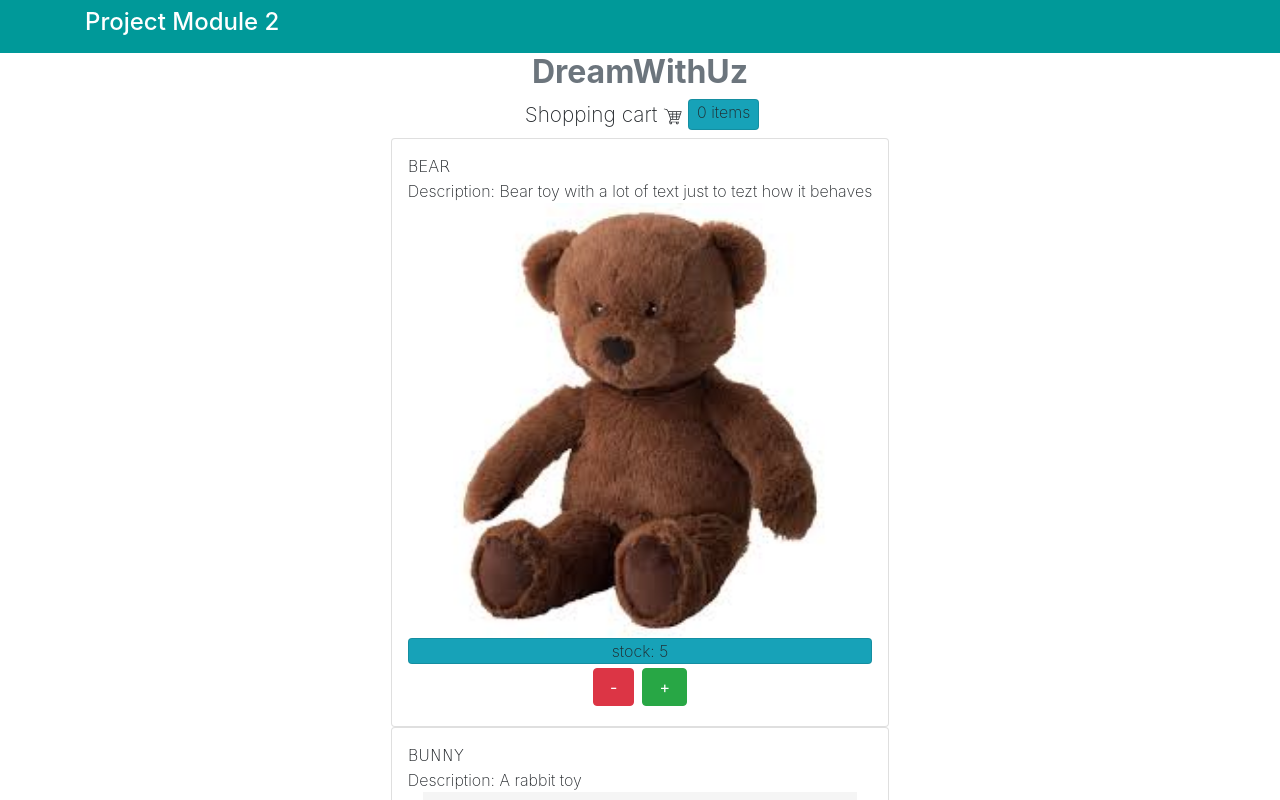
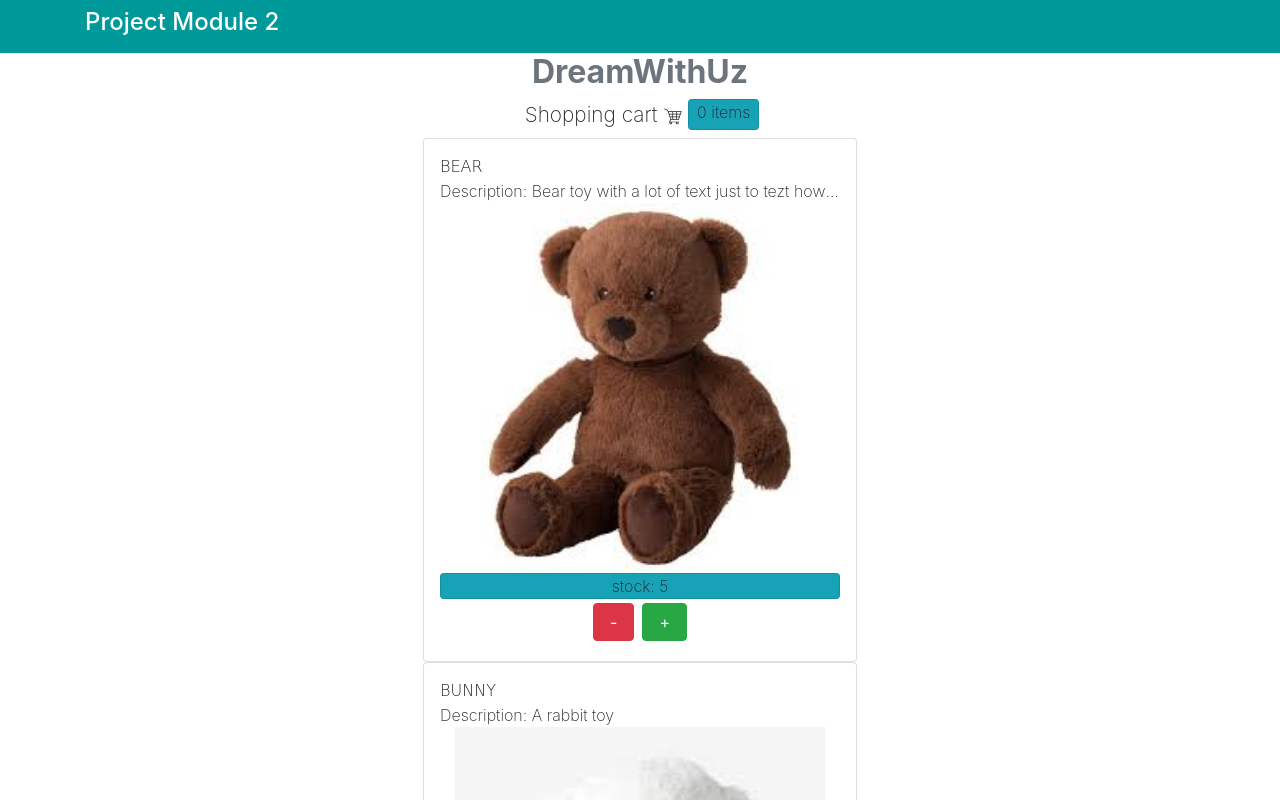
Before and after one commit to TJGaspar/MEAN-MERN2, a React (Create React App) app: page / in a window 1280 px wide. Shown: the top 800 px of the page. Built offline with nearby package versions, Linux system fonts and the light colour scheme.

Commit message:
React app beta v3

```diff
--- a/public/data.json
+++ b/public/data.json
@@ -1,38 +1,38 @@
 [
 	{
 		"productName": "bEAR",
-      "productDescription": "Bear toy with a lot of text just to tezt how it behaves",
+		"productDescription": "Bear toy with a lot of text just to tezt how it behaves and I must say that it rocks, because as you can see it's awesome",
 		"imageURL": "./images/bear.jpeg",
-      "stockQuantity":5
+		"stockQuantity": 5
 	},
 	{
 		"productName": "Bunny ",
 		"productDescription": "A rabbit toy",
 		"imageURL": "./images/bunny.jpeg",
-      "stockQuantity":17
+		"stockQuantity": 17
 	},
 	{
 		"productName": "LION",
 		"productDescription": "A lion toy",
 		"imageURL": "./images/lion.jpeg",
-      "stockQuantity":13
+		"stockQuantity": 13
 	},
 	{
 		"productName": "PANDA",
 		"productDescription": "Never say no to a panda",
 		"imageURL": "./images/panda.jpeg",
-      "stockQuantity":9
+		"stockQuantity": 9
 	},
 	{
 		"productName": "PIG",
 		"productDescription": "Please don't break it",
 		"imageURL": "./images/pig.jpeg",
-      "stockQuantity":3
+		"stockQuantity": 3
 	},
 	{
 		"productName": "ZOO",
 		"productDescription": "Toys kit",
 		"imageURL": "./images/zoo.jpeg",
-      "stockQuantity":0
+		"stockQuantity": 0
 	}
 ]
--- a/src/components/Product.js
+++ b/src/components/Product.js
@@ -23,7 +23,7 @@ class Product extends Component {
 					{this.props.productName}
 				</span>
 
-				<div className="product-description">
+				<div className="product-description  dd-inline-block text-truncate">
 					<span>Description: </span>
 					<span>{this.props.productDescription}</span>
 				</div>
--- a/src/css/App.css
+++ b/src/css/App.css
@@ -7,6 +7,7 @@
 }
 .product-description {
 	font-family: Arial, Helvetica, sans-serif important!;
+	max-width: 400px;
 }
 .shopping-cart {
 	font-size: 1.3em;
```
Lines whose indentation alone changed are shown as unchanged.
